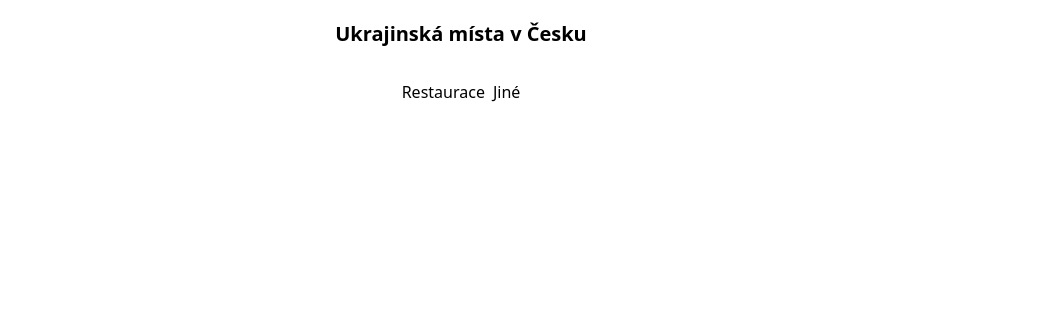
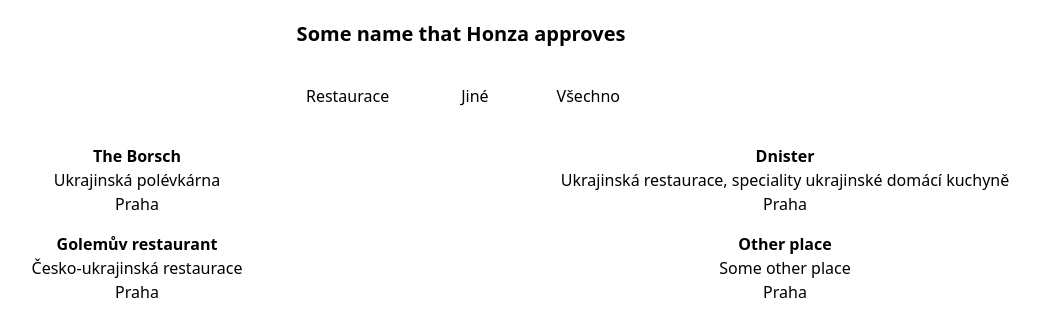
Before and after one commit to htmlena/ua-places, a Next.js app: page / in a window 1280 px wide. Shown: the top 336 px of the page, without its empty margins (179-1219 px from the left). Built offline with nearby package versions, Linux system fonts and the light colour scheme.

Commit message:
upper filter data, filter buttons

```diff
--- /dev/null
+++ b/src/components/Card/Card.jsx
@@ -0,0 +1,21 @@
+const Card = ({ item }) => {
+
+  return (
+    <div className="grid md:grid-cols-2 gap-4 pt-8">
+      {item.map((place) => (
+        <div
+          key={place.id}
+          className="flex flex-col justify-center items-center"
+        >
+          <a href={place.url} className="font-semibold">
+            <p>{place.name}</p>
+          </a>
+          <p>{place.shortDescription}</p>
+          <p>{place.city}</p>
+        </div>
+      ))}
+    </div>
+  );
+};
+
+export default Card;
--- /dev/null
+++ b/src/components/Data/Data.jsx
@@ -0,0 +1,37 @@
+const Data = [
+  {
+    id: 1,
+    name: "The Borsch",
+    url: "https://theborsch.cz/",
+    shortDescription: "Ukrajinská polévkárna",
+    city: "Praha",
+    category: 'Restaurace',
+  },
+  {
+    id: 2,
+    name: "Dnister",
+    url: "https://www.facebook.com/domasnjaukrajinskakuchnja",
+    shortDescription:
+      "Ukrajinská restaurace, speciality ukrajinské domácí kuchyně",
+    city: "Praha",
+    category: 'Restaurace'
+  },
+  {
+    id: 3,
+    name: "Golemův restaurant",
+    url: "https://www.golem-praha.cz/",
+    shortDescription: "Česko-ukrajinská restaurace",
+    city: "Praha",
+    category: 'Restaurace'
+  },
+  {
+    id: 3,
+    name: "Other place",
+    url: "#",
+    shortDescription: "Some other place",
+    city: "Praha",
+    category: 'Jiné',
+  },
+];
+
+export default Data;
--- a/src/components/Header/Header.jsx
+++ b/src/components/Header/Header.jsx
@@ -1,7 +1,7 @@
 const Header = () => {
   return (
     <header className="flex justify-center pt-5">
-      <div className="text-xl font-semibold">Ukrajinská místa v Česku</div>
+      <div className="text-xl font-semibold">Some name that Honza approves</div>
     </header>
   );
 };
--- /dev/null
+++ b/src/components/PlaceCards/PlaceCards.jsx
@@ -0,0 +1,24 @@
+import { useState } from "react";
+
+const PlaceCards = () => {
+
+
+  return (
+    <div className="grid md:grid-cols-2 gap-4 pt-8">
+      {places.map((place) => (
+        <div
+          key={place.id}
+          className="flex flex-col justify-center items-center"
+        >
+          <a href={place.url} className="font-semibold">
+            <p>{place.name}</p>
+          </a>
+          <p>{place.shortDescription}</p>
+          <p>{place.city}</p>
+        </div>
+      ))}
+    </div>
+  );
+};
+
+export default PlaceCards;
--- a/src/components/UpperFIlter/UpperFilter.jsx
+++ b/src/components/UpperFIlter/UpperFilter.jsx
@@ -1,12 +1,33 @@
-const UpperFilter = () => {
+import Data from "../Data/Data";
+
+const UpperFilter = ({ setItem, menuItems }) => {
+
+  // const filterItem = (currentCategory) => {
+  //   const newItem = Data.filter((newValue) => {
+  //     return newValue.category === currentCategory;
+  //       	// comparing category for displaying data
+  //   });
+  //   setItem(newItem);
+  // };
+
   return (
     <div className="flex flex-row justify-center pt-8">
-      <div className="mx-1">
-        <div>Restaurace</div>
-      </div>
-      <div className="mx-1">
-        <div>Jiné</div>
-      </div>
+      {menuItems.map((value, id) => {
+        return (
+          <div key={id} className="mx-1">
+            <button className="btn-dark p-1 px-3 mx-5 fw-bold btn">{value}</button>
+          </div>
+        );
+      })}
+      <button
+        className="btn-dark p-1 px-3 mx-5 fw-bold btn"
+        onClick={() => setItem(Data)}
+      >
+        Všechno
+      </button>
+      {/* <div className="mx-1">
+        <button>Jiné</button>
+      </div> */}
     </div>
   );
 };
--- a/src/pages/index.js
+++ b/src/pages/index.js
@@ -1,11 +1,21 @@
 import HeadComponent from "../components/HeadComponent/HeadComponent";
+import Data from "../components/Data/Data";
+import { useState } from "react";
+// import PlaceCards from "../components/PlaceCards/PlaceCards";
+import Card from "../components/Card/Card";
 import UpperFilter from "../components/UpperFIlter/UpperFilter";
 
 const Home = () => {
+  const [item, setItem] = useState(Data);
+
+  const menuItems = [...new Set(Data.map((value) => value.category))];
+
   return (
     <>
       <HeadComponent />
-      <UpperFilter />
+      <UpperFilter setItem={setItem} menuItems={menuItems} />
+      {/* <PlaceCards /> */}
+      <Card item={item} />
     </>
   );
 };
```
